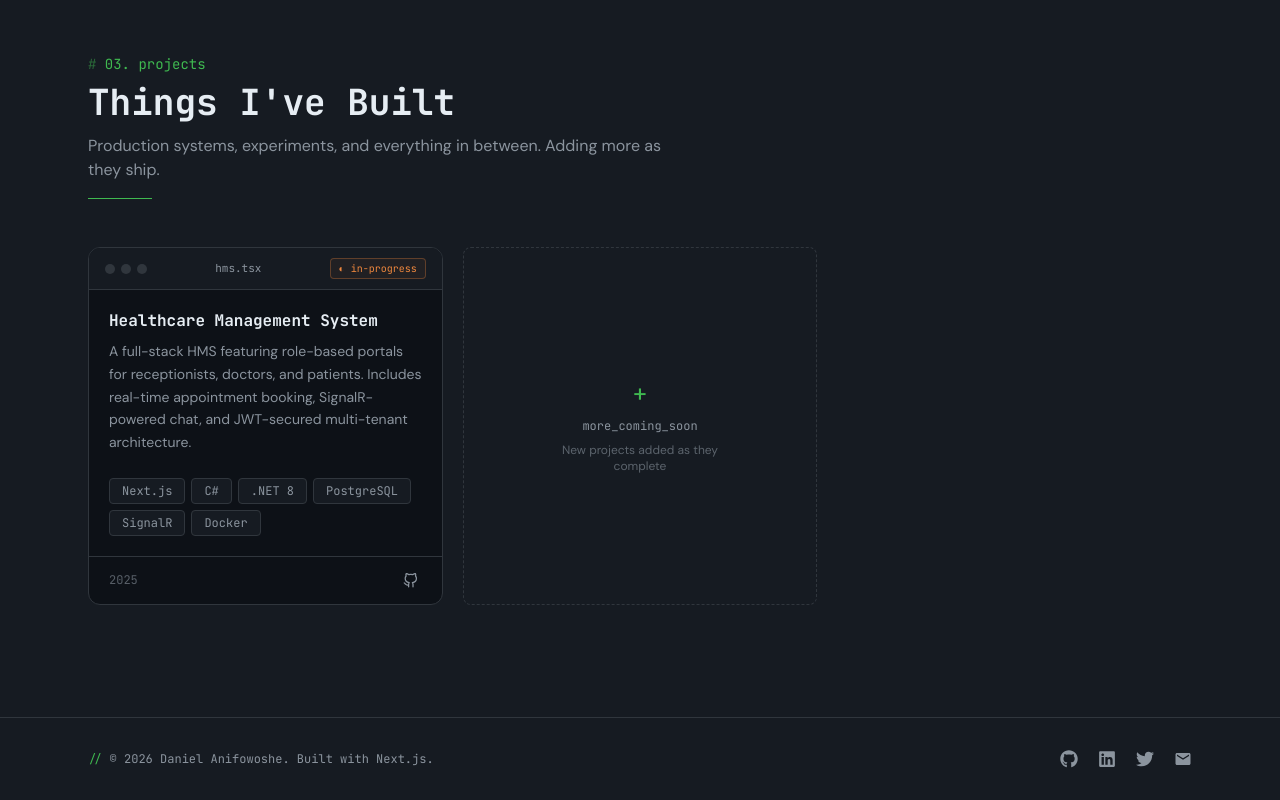
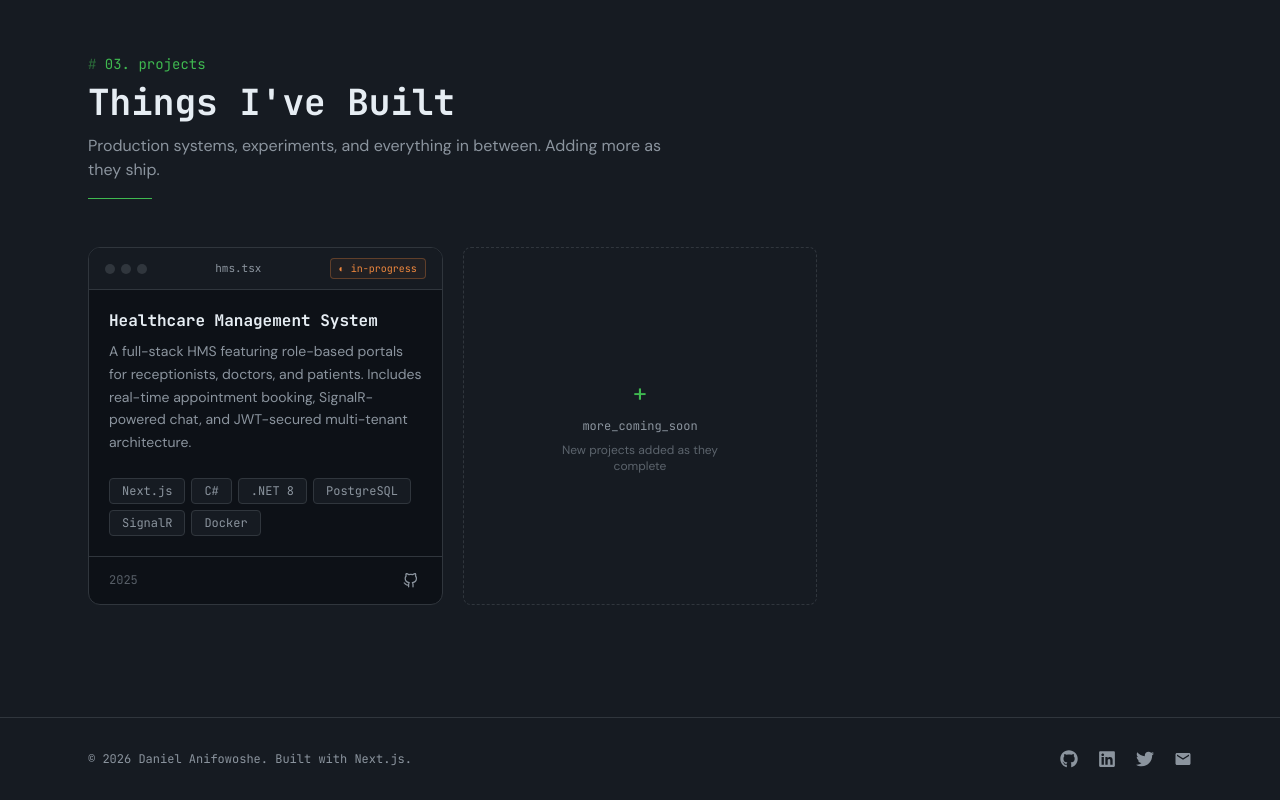
Before and after one commit to Kingaer04/Portfolio-next, a Next.js app: page / in a window 1280 px wide. Shown: the part 2406-3206 px from the top of the page. Built offline with nearby package versions, Linux system fonts and the light colour scheme.

Commit message:
Update ESLint configuration and modify comment syntax in Footer component

```diff
--- a/components/layout/Footer.tsx
+++ b/components/layout/Footer.tsx
@@ -14,7 +14,7 @@ export default function Footer() {
     <footer className="border-t border-border bg-surface">
       <div className="max-w-6xl mx-auto px-6 py-8 flex flex-col sm:flex-row items-center justify-between gap-4">
         <p className="font-mono text-xs text-muted">
-          <span className="text-green">// </span>
+          {/* <span className="text-green">// </span> */}
           &copy; {year} Daniel Anifowoshe. Built with Next.js.
         </p>
         <div className="flex items-center gap-5">
```
Also changed, not shown: .eslintrc.json.
